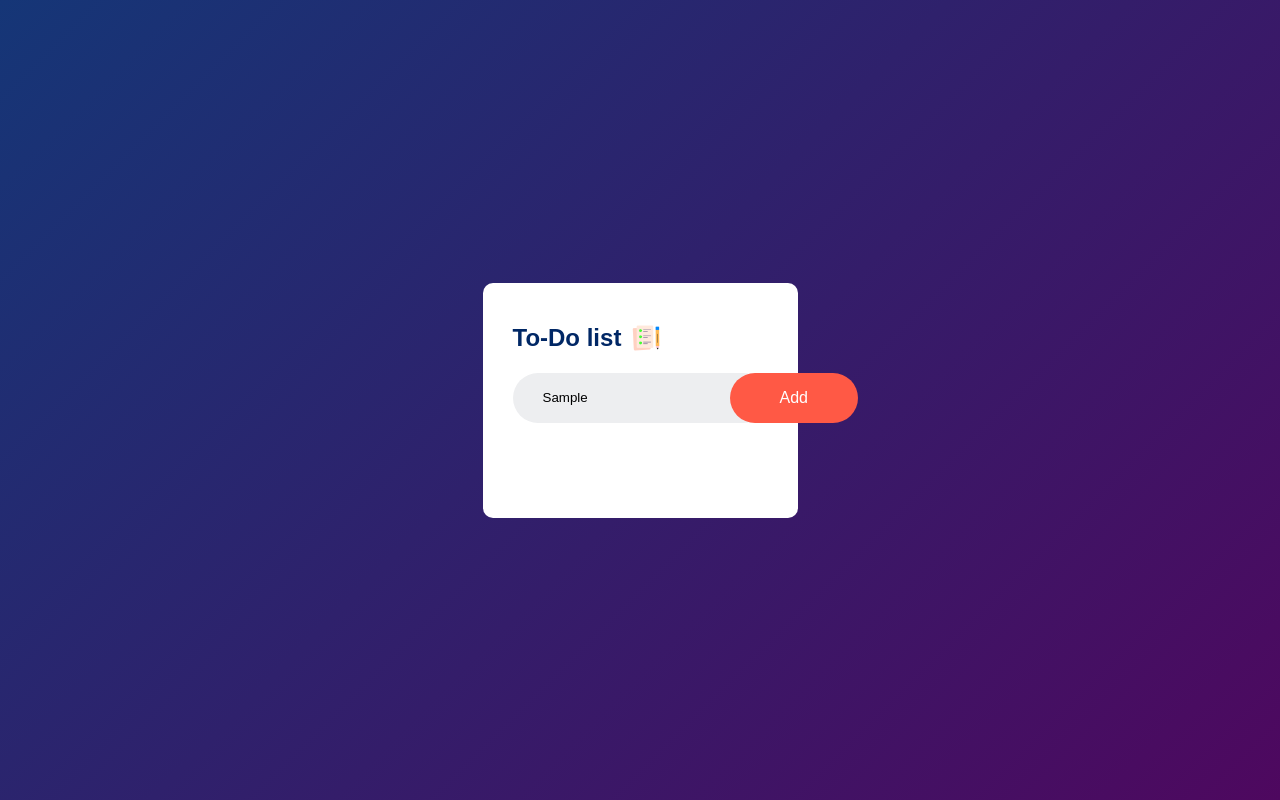
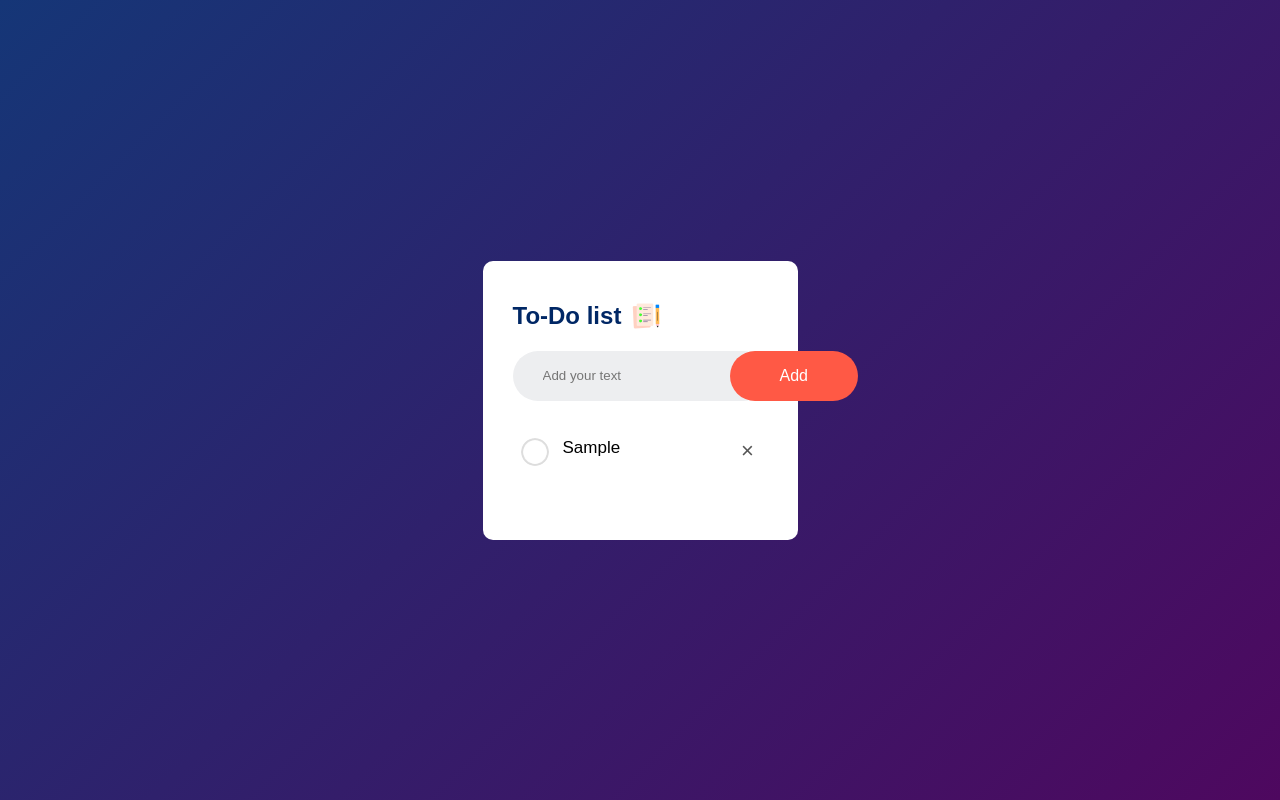
Before and after one commit to CarmenN0844A/Task-Manager, a plain HTML site: page index.html in a window 1280 px wide. Both pictures are taken after typing "Sample" into the empty fields and a click on the button "Add". Drawn offline with Linux system fonts and the light colour scheme.

Commit message:
Completed the JavaScript File

```diff
--- a/script.js
+++ b/script.js
@@ -1,2 +1,38 @@
 const inputBox = document.getElementById("input-box");
 const listContainer = document.getElementById("list-container");
+function addTask(){
+    if(inputBox.value === ''){
+       alert("You must write Something");
+    }
+    else{
+        let li = document.createElement("li");
+        li.innerHTML = inputBox.value;
+        listContainer.appendChild(li);
+        let span = document.createElement("span");
+        span.innerHTML = "\u00d7";
+        li.appendChild(span);
+    }
+    inputBox.value = "";
+    saveData();
+}
+
+listContainer.addEventListener("click", function(e){
+    if(e.target.tagName === "LI"){
+        e.target.classList.toggle("checked");
+        saveData();
+    }
+    else if(e.target.tagName === "SPAN"){
+        e.target.parentElement.remove();
+        saveData();
+    }
+
+},false);
+
+function saveData(){
+    localStorage.setItem("data", listContainer.innerHTML);
+}
+
+function showTask(){
+    listContainer.innerHTML = localStorage.getItem("data");
+}
+showTask();
--- a/style.css
+++ b/style.css
@@ -100,3 +100,21 @@ ul li.checked{
 ul li.checked::before{
     background-image: url(checked.png);
 }
+
+ul li span{
+    position: absolute;
+    right: 0;
+    top:5px;
+    width: 40px;
+    height: 40px;
+    font-size: 22px;
+    color: #555;
+    line-height: 40px;
+    text-align: center;
+    border-radius: 50%;
+}
+
+ul li span:hover{
+    background: #edeef0;
+
+}
```
